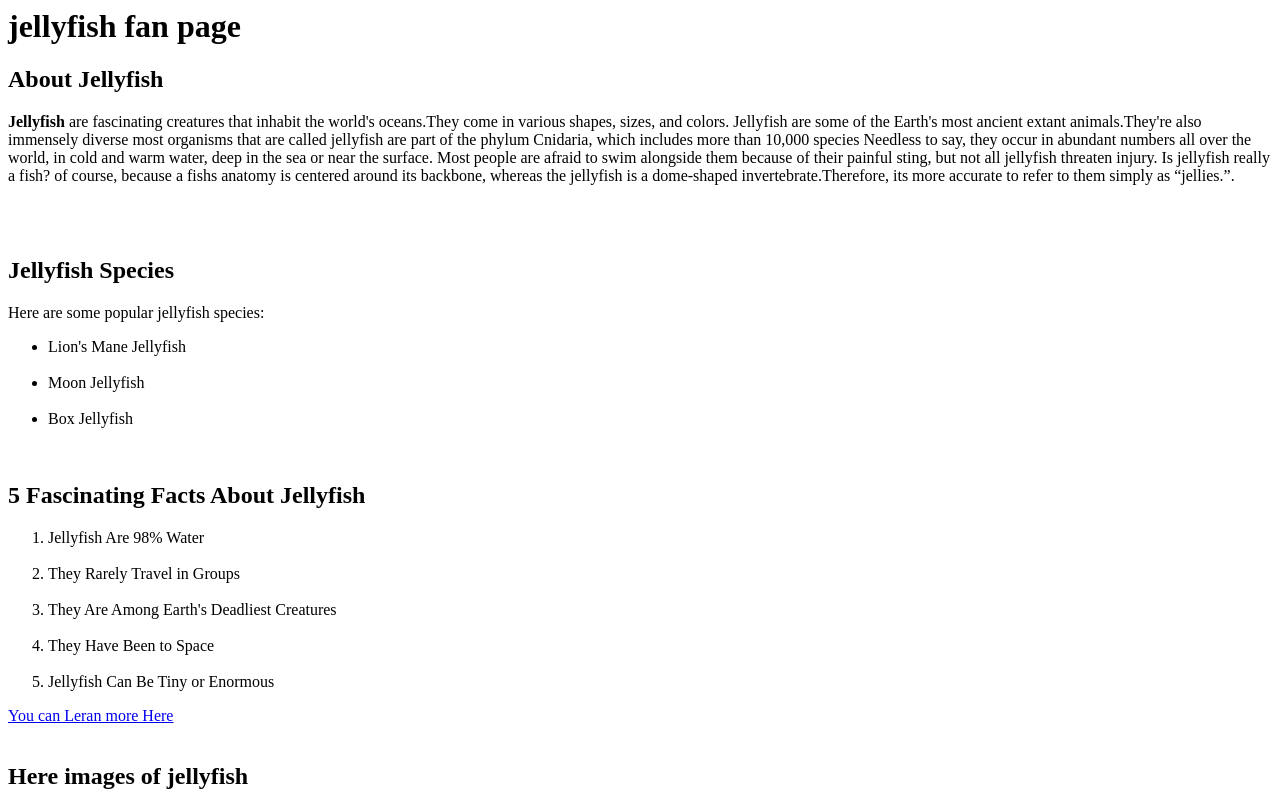
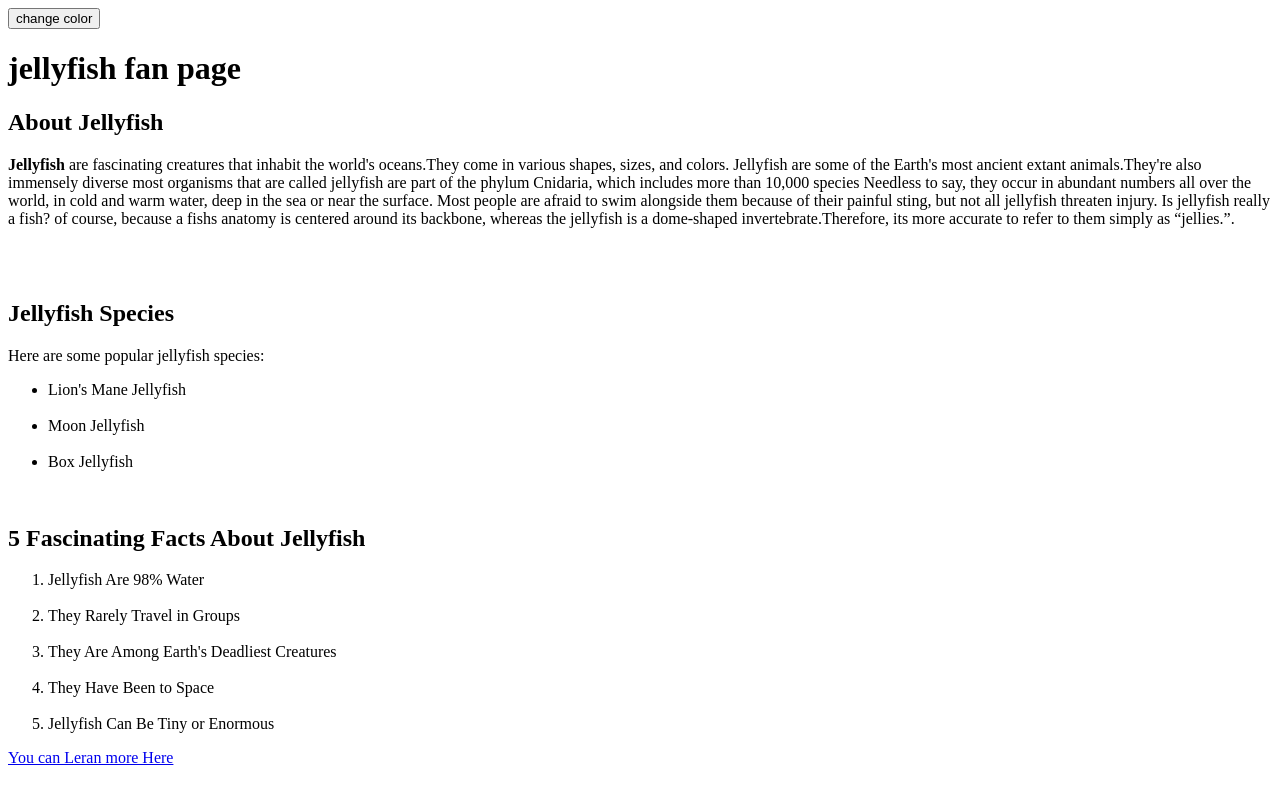
Before and after one commit to Ebtesammm/jellyfish-fan-page, a plain HTML site: page src/index.html in a window 1280 px wide. Shown: the top 800 px of the page. Drawn offline with Linux system fonts and the light colour scheme.

Commit message:
Update index.html

```diff
--- a/src/index.html
+++ b/src/index.html
@@ -1,4 +1,5 @@
   <header class="header">
+    <button >change color</button>
       <h1> jellyfish fan page </h1>
     </header>
 <h2>About Jellyfish</h2>
```
